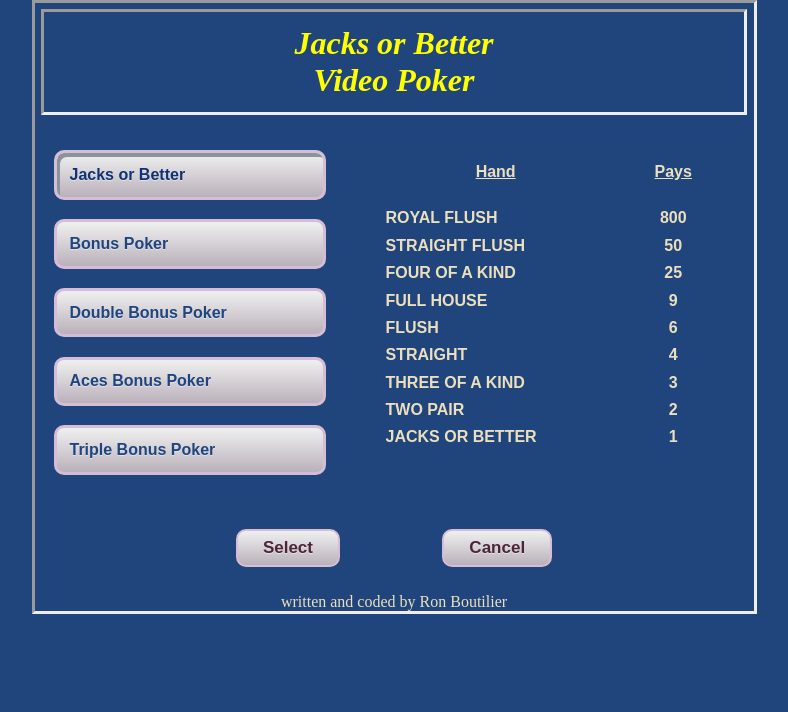
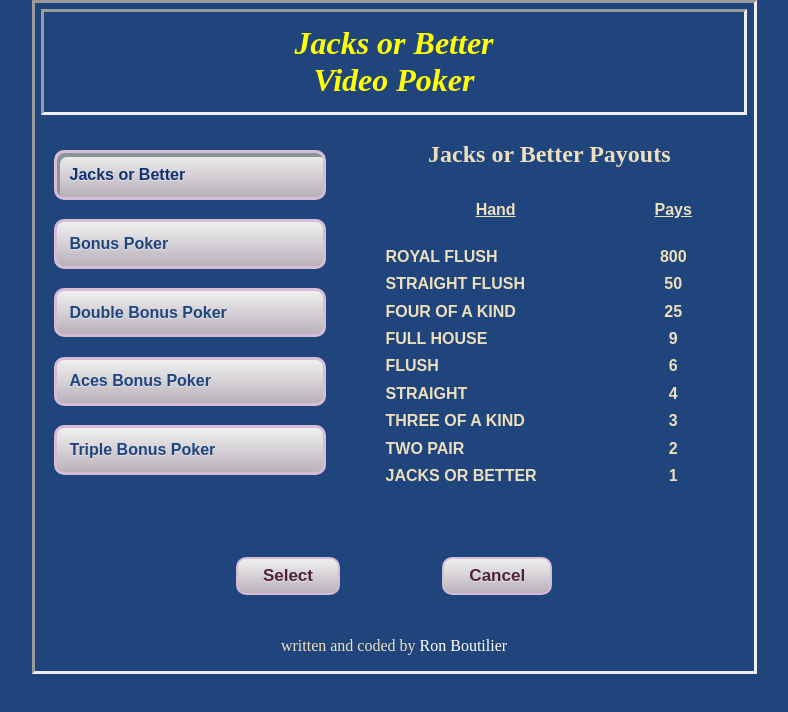
Before and after one commit to ronbout/video-poker-react, a React (Vite) app: page / in a window 1280 px wide. Both pictures are taken after a click on the element 843 px from the left and 170 px from the top of the page. Shown: the top 712 px of the page, without its empty margins (246-1034 px from the left). Built offline with nearby package versions, Linux system fonts and the light colour scheme.

Commit message:
Paytable screen is working.  It still uses the per-es6 classes, so will need to turn that into modern class code.

```diff
--- a/src/App.jsx
+++ b/src/App.jsx
@@ -21,7 +21,7 @@ function App() {
 
 	return (
 		<div>
-			<Layout>
+			<Layout payTableTitle={curPayTable.getDesc()}>
 				{"game" === pageDisplay ? (
 					<Main
 						showPayTables={() => setPageDisplay("paytable")}
@@ -30,7 +30,7 @@ function App() {
 				) : (
 					<PaytablePage
 						showGame={() => setPageDisplay("game")}
-						setPayTable={setPayTableID}
+						setPayTableID={setPayTableID}
 						payTableID={payTableID}
 					/>
 				)}
--- a/src/components/Footer.jsx
+++ b/src/components/Footer.jsx
@@ -1,8 +1,13 @@
 const Footer = () => {
 	return (
-		<div>
-			<center>written and coded by Ron Boutilier</center>
-		</div>
+		<footer>
+			<p id="footer-sig">
+				written and coded by&nbsp;
+				<a href="http://ronboutilier.com" target="_blank">
+					Ron Boutilier
+				</a>
+			</p>
+		</footer>
 	);
 };
 
--- a/src/components/Header.jsx
+++ b/src/components/Header.jsx
@@ -1,7 +1,7 @@
-const Header = () => {
+const Header = ({ payTableTitle }) => {
 	return (
 		<header id="header">
-      <span id="paytable-title">Jacks or Better</span>
+			<span id="paytable-title">{payTableTitle}</span>
 			<br />
 			Video Poker
 		</header>
--- a/src/components/Layout.jsx
+++ b/src/components/Layout.jsx
@@ -1,10 +1,10 @@
 import Footer from "./Footer";
 import Header from "./Header";
 
-const Layout = ({ children }) => {
+const Layout = ({ payTableTitle, children }) => {
 	return (
 		<>
-			<Header />
+			<Header payTableTitle={payTableTitle} />
 			<div>{children}</div>
 			<Footer />
 		</>
--- a/src/pages/PaytablePage.jsx
+++ b/src/pages/PaytablePage.jsx
@@ -1,7 +1,8 @@
+import { useState } from "react";
 import { payTableList } from "../assets/paytablelist";
 import "../styles/paytable.css";
 
-const PaytablePage = ({ showGame, setPayTable, payTableID }) => {
+const PaytablePage = ({ showGame, setPayTableID, payTableID }) => {
 	// console.log(payTableList);
 	// for (const paytable of payTableList) {
 	// 	console.log(paytable.getId());
@@ -9,13 +10,44 @@ const PaytablePage = ({ showGame, setPayTable, payTableID }) => {
 	// }
 	// console.log(payTableList[payTableID].getDispTable());
 
+	const [curPayTableID, setCurPayTableID] = useState(payTableID);
+
+	const origPayTableID = payTableID;
+
 	const handleSelectPaytable = () => {
-		console.log("select paytable");
+		setPayTableID(curPayTableID);
 		showGame();
 	};
 
-	const renderPayAmounts = () => {
-		const payAmountList = payTableList[payTableID].getDispTable();
+	const handleChangePaytable = (payID) => {
+		setCurPayTableID(payID);
+		console.log(payID);
+	};
+
+	const handleCancelPaytable = () => {
+		setPayTableID(origPayTableID);
+		showGame();
+	};
+
+	const renderPayTableNames = () => {
+		return payTableList.map((paytable) => (
+			<h3
+				className={
+					paytable.getId() === curPayTableID
+						? "paytable-selected"
+						: "paytable-item"
+				}
+				id={`pay-${paytable.getId() + 1}`}
+				key={paytable.getId()}
+				onClick={() => handleChangePaytable(paytable.getId())}
+			>
+				{paytable.getDesc()}
+			</h3>
+		));
+	};
+
+	const renderPayTableAmounts = () => {
+		const payAmountList = payTableList[curPayTableID].getDispTable();
 		const payAmountArray = Object.keys(payAmountList);
 		console.log(payAmountArray);
 		return payAmountArray.map((payType) => (
@@ -29,87 +61,19 @@ const PaytablePage = ({ showGame, setPayTable, payTableID }) => {
 	return (
 		<div id="paytable-page">
 			<div className="paytables-container">
-				<div className="paytable-list">
-					{payTableList.map((paytable) => (
-						<h3
-							className={
-								paytable.getId() === payTableID
-									? "paytable-selected"
-									: "paytable-item"
-							}
-							id={`pay-${paytable.getId() + 1}`}
-							key={paytable.getId()}
-						>
-							{paytable.getDesc()}
-						</h3>
-					))}
-					{/*
-					<h3 className="paytable-selected" data-pay="0" id="pay-1">
-						Jacks or Better
-					</h3>
-					<h3 className="paytable-item" data-pay="1" id="pay-2">
-						Bonus Poker
-					</h3>
-					<h3 className="paytable-item" data-pay="2" id="pay-3">
-						Double Bonus Poker
-					</h3>
-					<h3 className="paytable-item" data-pay="3" id="pay-4">
-						Aces Bonus Poker
-					</h3>
-					<h3 className="paytable-item" data-pay="4" id="pay-5">
-						Triple Bonus Poker
-					</h3>
-					*/}
-				</div>
+				<div className="paytable-list">{renderPayTableNames()}</div>
 				<div className="paydesc">
-					<table className="paytable">
+					<h2 style={{ textAlign: "center" }}>
+						<span>{payTableList[curPayTableID].getDesc()} Payouts</span>
+					</h2>
+					<table className="paytable" style={{ paddingTop: "10px" }}>
 						<thead>
 							<tr>
 								<th className="hand">Hand</th>
 								<th>Pays</th>
 							</tr>
 						</thead>
-						<tbody>
-							{renderPayAmounts()}
-							{/*
-							<tr>
-								<td className="paytable-name">ROYAL FLUSH</td>
-								<td className="paytable-value">800</td>
-							</tr>
-							<tr>
-								<td className="paytable-name">STRAIGHT FLUSH</td>
-								<td className="paytable-value">50</td>
-							</tr>
-							<tr>
-								<td className="paytable-name">FOUR OF A KIND</td>
-								<td className="paytable-value">25</td>
-							</tr>
-							<tr>
-								<td className="paytable-name">FULL HOUSE</td>
-								<td className="paytable-value">9</td>
-							</tr>
-							<tr>
-								<td className="paytable-name">FLUSH</td>
-								<td className="paytable-value">6</td>
-							</tr>
-							<tr>
-								<td className="paytable-name">STRAIGHT</td>
-								<td className="paytable-value">4</td>
-							</tr>
-							<tr>
-								<td className="paytable-name">THREE OF A KIND</td>
-								<td className="paytable-value">3</td>
-							</tr>
-							<tr>
-								<td className="paytable-name">TWO PAIR</td>
-								<td className="paytable-value">2</td>
-							</tr>
-							<tr>
-								<td className="paytable-name">JACKS OR BETTER</td>
-								<td className="paytable-value">1</td>
-							</tr>
-							*/}
-						</tbody>
+						<tbody>{renderPayTableAmounts()}</tbody>
 					</table>
 				</div>
 			</div>
@@ -121,7 +85,11 @@ const PaytablePage = ({ showGame, setPayTable, payTableID }) => {
 				>
 					Select
 				</button>
-				<button id="pay-cancel" className="btn btn-cancel" onClick={showGame}>
+				<button
+					id="pay-cancel"
+					className="btn btn-cancel"
+					onClick={handleCancelPaytable}
+				>
 					Cancel
 				</button>
 			</div>
```
Lines whose indentation alone changed are shown as unchanged.
